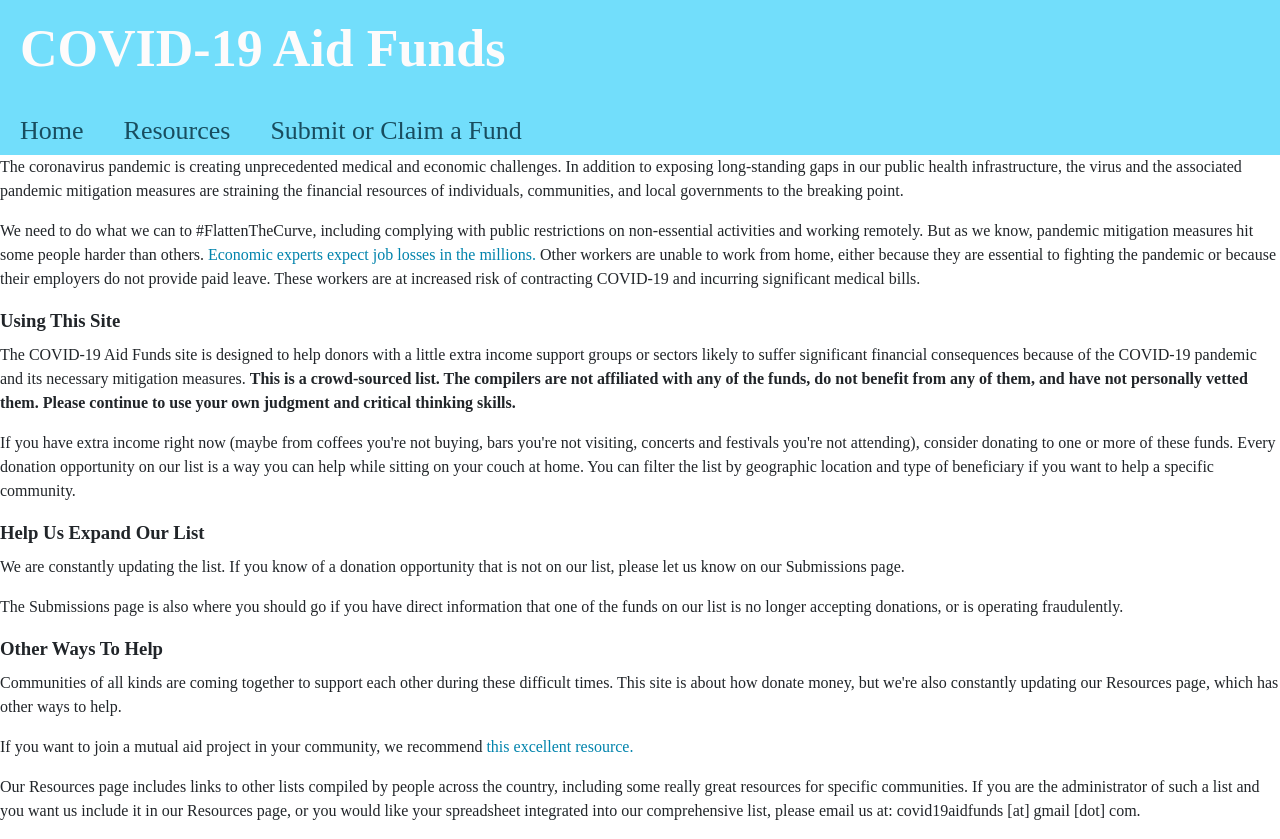
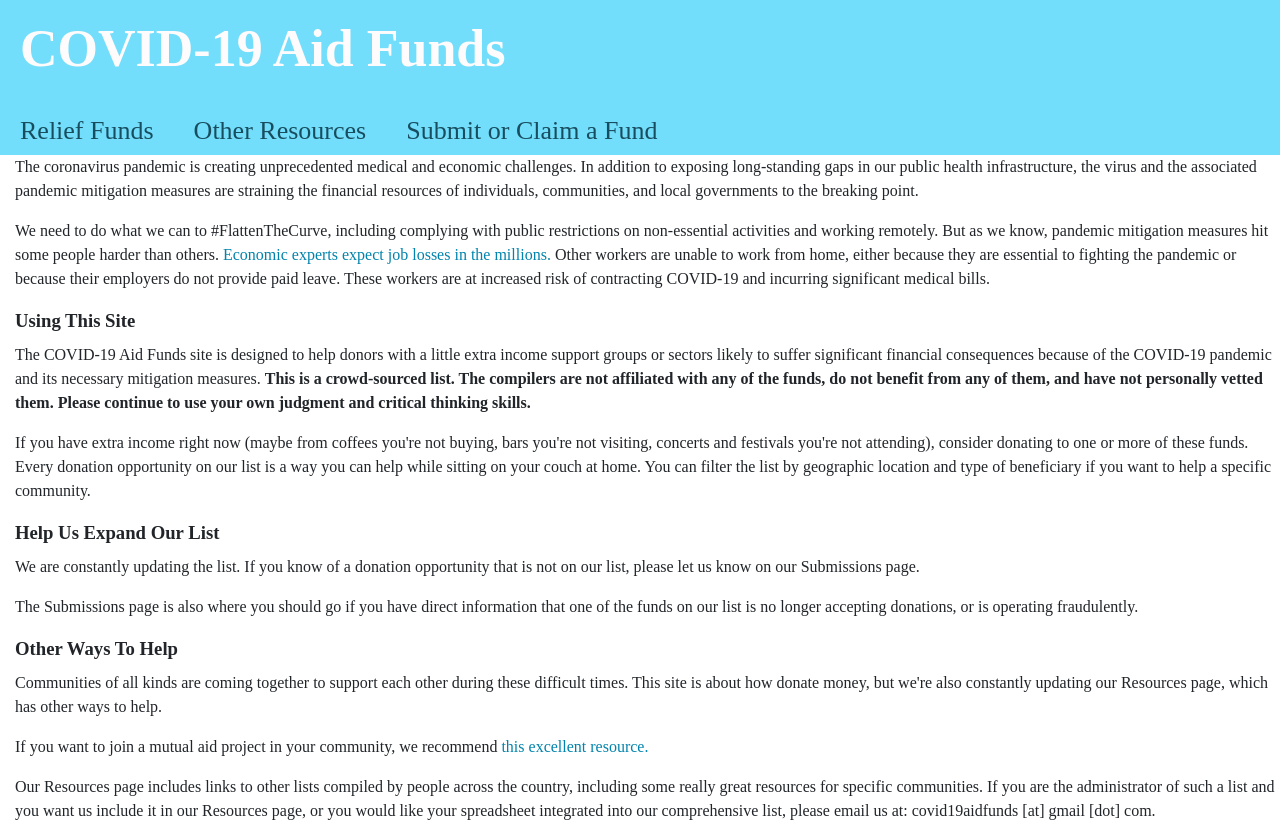
Before and after one commit to covid-19-relief/covid-relief-frontend, a React (Create React App) app: page / in a window 1280 px wide. Built offline with nearby package versions, Linux system fonts and the light colour scheme; the HTML template or start-up script is replaced by a standard one; a web font is replaced by a local one.

Commit message:
update nav links, style splash

```diff
--- a/src/MainNav.js
+++ b/src/MainNav.js
@@ -5,8 +5,8 @@ export default class MainNav extends Component {
     render() {
         return (
                 <nav>
-                    <Link to='/home'>Home</Link>
-                    <Link to='/resources'>Resources</Link>
+                    <Link to='/home'>Relief Funds</Link>
+                    <Link to='/resources'>Other Resources</Link>
                     <Link to='/submit'>Submit or Claim a Fund</Link>
                     {/* Add admin links here? */}
                     {/* <div className='welcome'>
--- a/src/Splash.js
+++ b/src/Splash.js
@@ -3,7 +3,7 @@ import React, { Component } from 'react'
 export default class Splash extends Component {
   render() {
     return (
-      <div>
+      <div class="splash-body">
         <p>The coronavirus pandemic is creating unprecedented medical and economic challenges.  In addition to exposing long-standing gaps in our public health infrastructure, the virus and the associated pandemic mitigation measures are straining the financial resources of individuals, communities, and local governments to the breaking point.</p>
         <p>We need to do what we can to #FlattenTheCurve, including complying with public restrictions on non-essential activities and working remotely. But as we know, pandemic mitigation measures hit some people harder than others. <a href="https://www.theatlantic.com/politics/archive/2020/03/covid-19s-devastating-effects-jobs-and-businesses/608461/">Economic experts expect job losses in the millions.</a> Other workers are unable to work from home, either because they are essential to fighting the pandemic or because their employers do not provide paid leave. These workers are at increased risk of contracting COVID-19 and incurring significant medical bills.</p>
         <h3>Using This Site</h3>
--- a/src/style.css
+++ b/src/style.css
@@ -242,3 +242,7 @@ button:active {
 #top-state {
   color:white;
 }
+
+.splash-body {
+  margin-left: 15px;
+}
```
